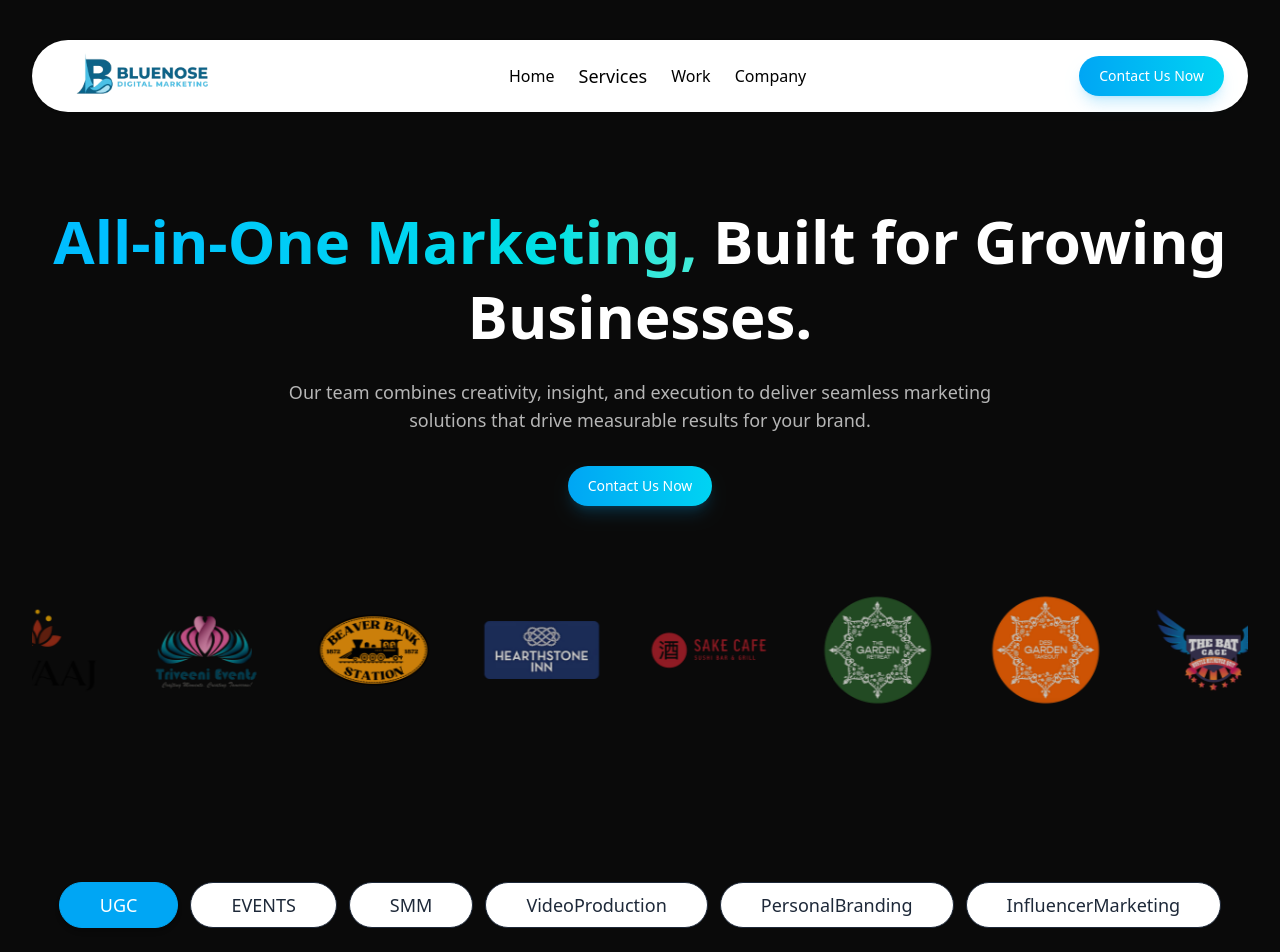
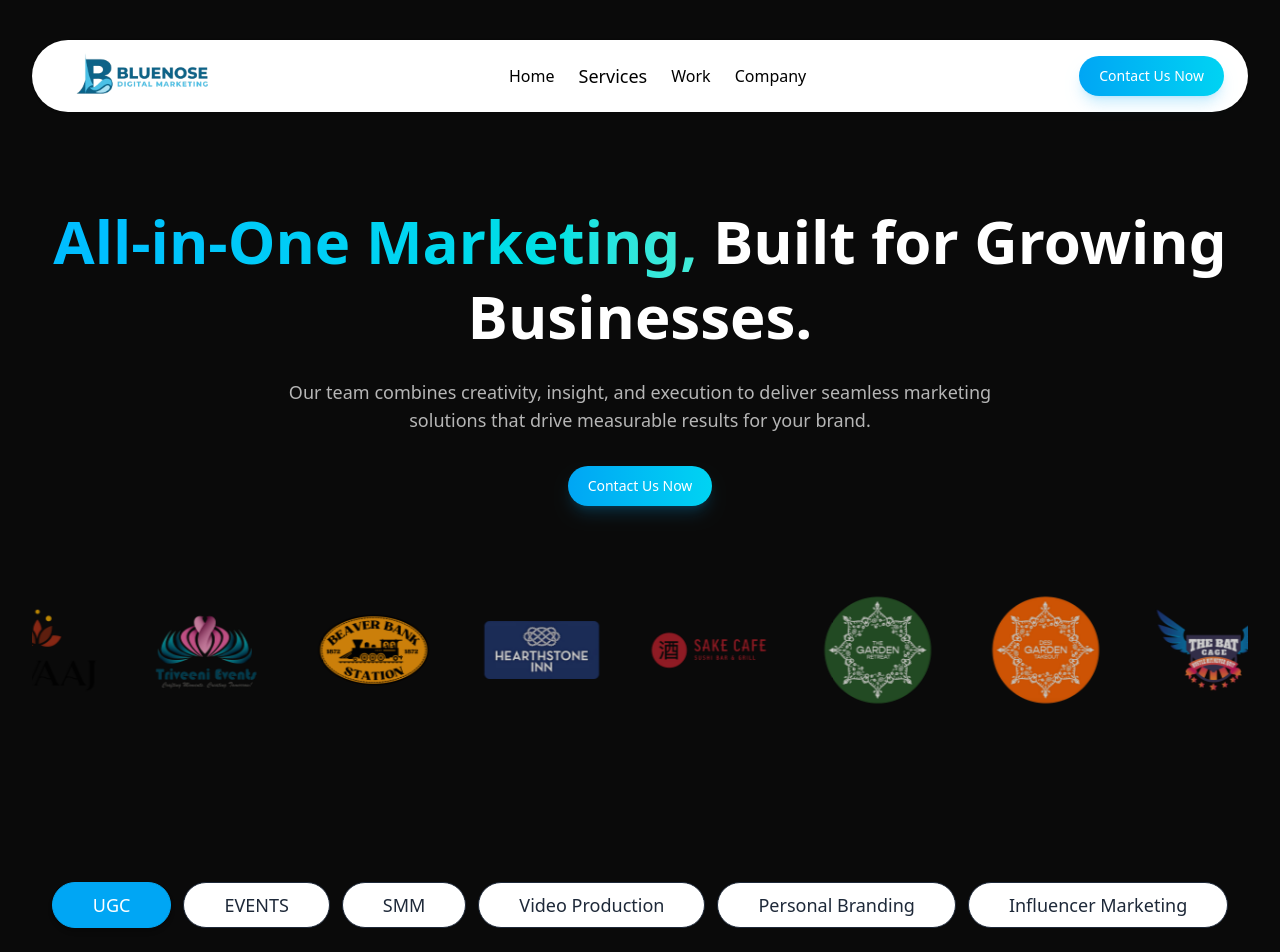
Before and after one commit to taisan10/codehelp, a React (Vite) app: page / in a window 1280 px wide. Shown: the top 952 px of the page. Built offline with nearby package versions, Linux system fonts and the light colour scheme.

Commit message:
First commit

```diff
--- a/src/component/Pages/Home/OurWork.jsx
+++ b/src/component/Pages/Home/OurWork.jsx
@@ -171,12 +171,13 @@ export default function Work() {
         </h2>
 
       {/* Company Tabs */}
-        <div className="flex flex-wrap justify-center gap-2 sm:gap-3 mb-6 sm:mb-8">
+<div className="w-full overflow-x-auto scrollbar-hide scroll-smooth mb-6 sm:mb-10">
+  <div className="flex flex-nowrap sm:flex-wrap justify-start sm:justify-center gap-2 sm:gap-3 px-1 sm:px-0 min-w-max sm:min-w-0">
     {worksData.map((work, index) => (
       <button
         key={work.id}
         onClick={() => setActiveIndex(index)}
-              className={`px-3 sm:px-4 py-1.5 sm:py-2 rounded-full text-xs sm:text-sm md:text-md transition-all duration-300 ${
+        className={`whitespace-nowrap px-3 sm:px-4 py-1.5 sm:py-2 rounded-full text-xs sm:text-sm md:text-md font-medium transition-all duration-300 ${
           activeIndex === index
             ? "bg-gradient-to-r from-purple-500 to-sky-400 text-white"
             : "bg-gray-100 text-gray-700 hover:bg-gray-200"
@@ -185,6 +186,7 @@ export default function Work() {
         {work.name}
       </button>
     ))}
+  </div>
 </div>
 
         {/* Active Work Details */}
--- a/src/component/Pages/Home/Video.jsx
+++ b/src/component/Pages/Home/Video.jsx
@@ -159,21 +159,21 @@ export default function Video() {
       "/videos/video4.mov",
       "/videos/video1.mp4",
     ],
-    VideoProduction: [
+    "Video Production": [
       "/videos/video2.mov",
       "/videos/video4.mov",
       "/videos/bg1.mp4",
       "/videos/video3.MP4",
       "/videos/video1.mp4",
     ],
-    PersonalBranding: [
+    "Personal Branding": [
       "/videos/bg1.mp4",
       "/videos/video1.mp4",
     "/videos/video3.MP4",
     "/videos/video2.mov",
     "/videos/video4.mov",
     ],
-    InfluencerMarketing: [
+    "Influencer Marketing": [
       "/videos/video1.mp4",
       "/videos/video3.MP4",
       "/videos/video2.mov",
@@ -242,14 +242,16 @@ export default function Video() {
 
 
 
-     <div className="w-full rounded-xl p-4 flex flex-wrap gap-3 justify-center bg-cream-50">
+     {/* Category Buttons Section */}
+<div className="w-full overflow-x-auto scrollbar-hide scroll-smooth">
+  <div className="flex flex-nowrap sm:flex-wrap gap-3 justify-start sm:justify-center p-4 min-w-max sm:min-w-0 bg-cream-50 rounded-xl">
     {categories.map((cat) => {
       const isActive = activeCategory === cat;
       return (
         <button
           key={cat}
           onClick={() => setActiveCategory(cat)}
-        className={`px-10 py-2 rounded-full text-lg font-medium transition border ${
+          className={`whitespace-nowrap px-8 sm:px-10 py-2 rounded-full text-base sm:text-lg font-medium transition border ${
             isActive
               ? "bg-sky-500 text-white border-sky-500 shadow-md"
               : "bg-white text-gray-800 border-cream-300 hover:bg-cream-100"
@@ -259,6 +261,7 @@ export default function Video() {
         </button>
       );
     })}
+  </div>
 </div>
 
 
--- a/src/component/layout/Footer.jsx
+++ b/src/component/layout/Footer.jsx
@@ -2,7 +2,7 @@ import { Container, Logo } from "../UI/UiComponent";
 
 export default function Footer() {
   return (
-    <footer className="border-t border-white/10 py-10 bg-black  text-white">
+    <footer className="border-t border-white/10 py-10  text-white">
       <Container className="grid grid-cols-1 md:grid-cols-4 gap-10">
 
         {/* Column 1: Logo + Contact + Social */}
--- a/src/index.css
+++ b/src/index.css
@@ -19,6 +19,9 @@
   animation: marquee-reverse 20s linear infinite;
 }
 
+.scroll-smooth {
+  scroll-behavior: smooth;
+}
 
 .scrollbar-hide {
   -ms-overflow-style: none;  /* IE aur Edge ke liye */
```
Lines whose indentation alone changed are shown as unchanged.
